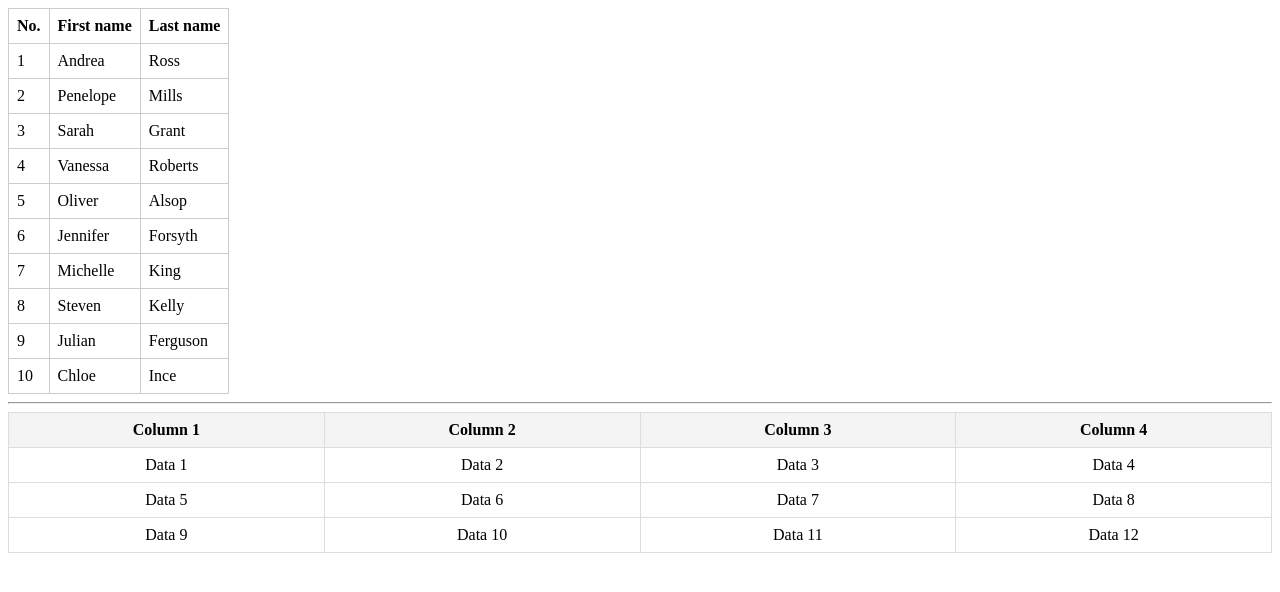
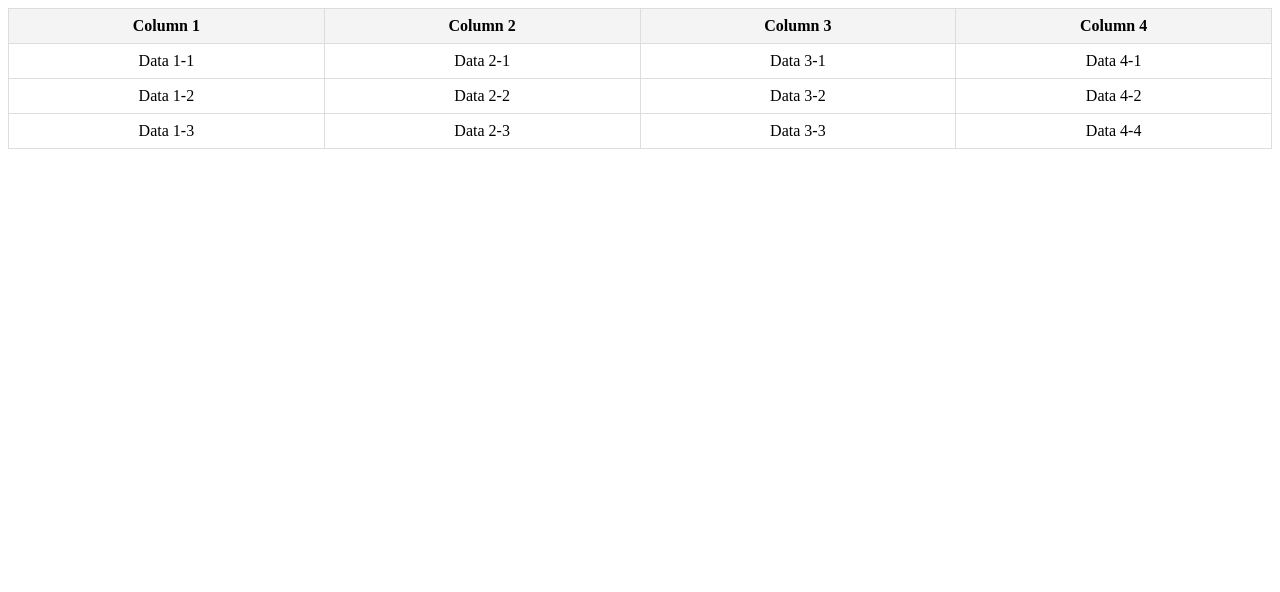
Before and after one commit to YunKul-Lee/resizable-draggable-sortable-table, a Vue app: page / in a window 1280 px wide. Shown: the top 592 px of the page. Built offline with nearby package versions, Linux system fonts and the light colour scheme; the HTML template or start-up script is replaced by a standard one.

Commit message:
코드 정리중

```diff
--- a/src/App.vue
+++ b/src/App.vue
@@ -1,10 +1,7 @@
 <script setup lang="ts">
-import ResizableTable from "@/components/ResizableTable.vue";
-import DraggableColumnTable from "@/components/DraggableColumnTable.vue";
+import ResizableDraggableTable from "@/components/ResizableDraggableTable.vue";
 </script>
 
 <template>
-  <resizable-table></resizable-table>
-  <hr />
-  <draggable-column-table></draggable-column-table>
+  <resizable-draggable-table></resizable-draggable-table>
 </template>
--- /dev/null
+++ b/src/components/ResizableDraggableTable.vue
@@ -0,0 +1,93 @@
+<script setup lang="ts">
+
+import {onMounted, useTemplateRef} from "vue"
+import { createResizableTable } from "@/util/util.table.resize.ts"
+import { createDraggableTable } from "@/util/util.table.draggable.ts"
+
+const resizableDraggableTable = useTemplateRef("resizable-draggable-table")
+
+onMounted(() => {
+  if(resizableDraggableTable.value) {
+    createResizableTable(resizableDraggableTable.value)
+    createDraggableTable(resizableDraggableTable.value)
+  }
+})
+
+</script>
+
+<template>
+  <table id="resizable-draggable-table" ref="resizable-draggable-table">
+    <thead>
+    <tr>
+      <th draggable="true">Column 1</th>
+      <th draggable="true">Column 2</th>
+      <th draggable="true">Column 3</th>
+      <th draggable="true">Column 4</th>
+    </tr>
+    </thead>
+    <tbody>
+    <tr>
+      <td>Data 1-1</td>
+      <td>Data 2-1</td>
+      <td>Data 3-1</td>
+      <td>Data 4-1</td>
+    </tr>
+    <tr>
+      <td>Data 1-2</td>
+      <td>Data 2-2</td>
+      <td>Data 3-2</td>
+      <td>Data 4-2</td>
+    </tr>
+    <tr>
+      <td>Data 1-3</td>
+      <td>Data 2-3</td>
+      <td>Data 3-3</td>
+      <td>Data 4-4</td>
+    </tr>
+    </tbody>
+  </table>
+</template>
+
+<style scoped>
+table {
+  border-collapse: collapse;
+  width: 100%;
+}
+
+th, td {
+  border: 1px solid #ddd;
+  padding: 8px;
+  text-align: center;
+}
+
+th {
+  cursor: move;
+  background-color: #f4f4f4;
+}
+</style>
+
+<style>
+.resizer {
+  position: absolute;
+  top: 0;
+  right: 0;
+  width: 5px;
+  cursor: col-resize;
+  user-select: none;
+}
+.resizer:hover,
+.resizing {
+  border-right: 2px solid #aaa;
+}
+
+.resizable {
+  border: 1px solid gray;
+  height: 100px;
+  width: 100px;
+  position: relative;
+}
+
+.dragging {
+  opacity: 0.5;
+}
+</style>
--- a/src/util/util.table.draggable.ts
+++ b/src/util/util.table.draggable.ts
@@ -1,3 +1,6 @@
+/**
+ * 테이블 컬럼 순서 변경
+ */
 function createDraggableTable(table: HTMLElement) {
 
     const headers: NodeListOf<HTMLTableCellElement> = table.querySelectorAll('th')
@@ -5,13 +8,13 @@ function createDraggableTable(table: HTMLElement) {
 
     headers.forEach((header, index) => {
         header.addEventListener('dragstart', (e: DragEvent) => {
-
             draggedColumn = index
             // @ts-ignore
             e.target.classList.add('dragging')
         })
 
         header.addEventListener('dragend', (e: DragEvent) => {
+
             // @ts-ignore
             e.target.classList.remove('dragging')
         })
```
